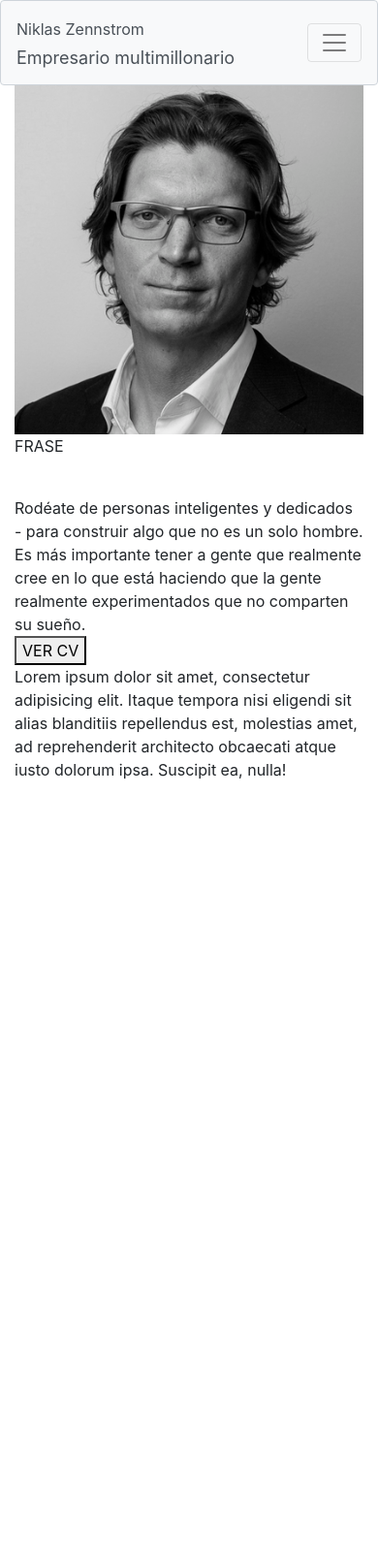
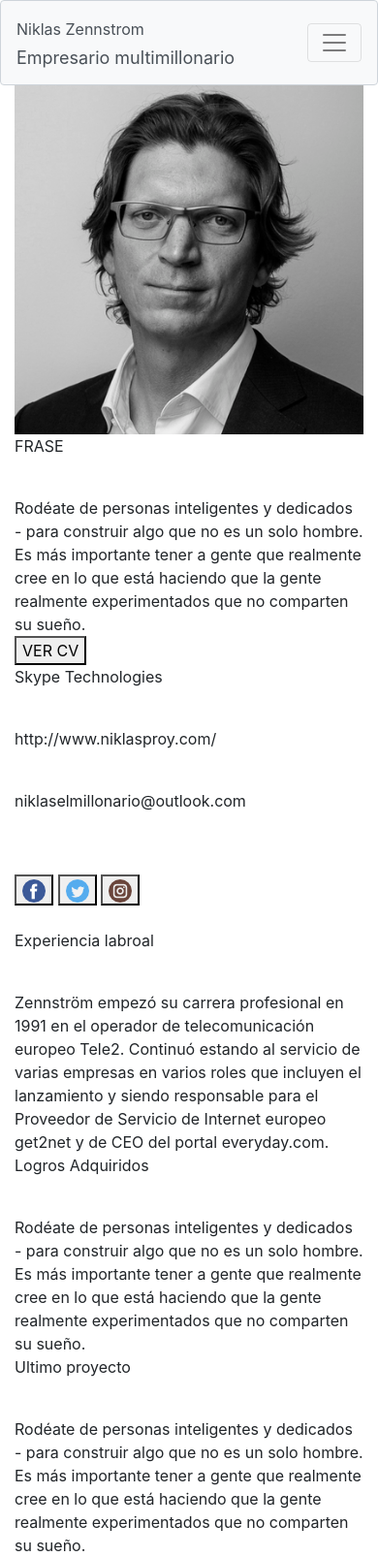
Before and after one commit to rauda4286/web1, a plain HTML site: page index.html in a window 390 px wide. Shown: the whole page at 97% size. Before the commit the page ends 844 px from the top, so only its background shows below. Drawn offline with nearby package versions, Linux system fonts and the light colour scheme.

Commit message:
llenado de algunos campos

```diff
--- a/estilos.css
+++ /dev/null
@@ -1,21 +0,0 @@
-.div {
-    padding-top: 50px;
-    padding-right: 30px;
-    padding-bottom: 50px;
-    padding-left: 80px;
-}
-
-
-.caja {
-
-font-family: sans-serif;
-
-font-size: 18px;
-
-font-weight: 400;
-
-color: #ffffff;
-
-background:#ee0467
-
-}
--- a/index.html
+++ b/index.html
@@ -3,10 +3,10 @@
 <head>
 
     <meta charset="UTF-8">
-    <title>PAGUINA 12</title>
+    <title>PAGUINA 1</title>
         <meta name="viewport" content="width=device-width, initial-scale=1, shrink-to-fit=no">
     <link rel="stylesheet" href="https://maxcdn.bootstrapcdn.com/bootstrap/4.0.0/css/bootstrap.min.css" integrity="sha384-Gn5384xqQ1aoWXA+058RXPxPg6fy4IWvTNh0E263XmFcJlSAwiGgFAW/dAiS6JXm" crossorigin="anonymous">
-    <link rel="stylesheet" href="letra.css">
+    <link rel="stylesheet" type="div/css" href="css/estilos.css">
 
     </head>
 
@@ -41,9 +41,9 @@
         </div>
       </nav>
  <!-- DISEÑO -->
-      <div class="container ">
+      <div class="container">
 
-      <div class="row div">
+      <div class="row">
 
             <div class="col-sm-3">
           <img class="img-fluid" src="img/foto.jpg" />
@@ -53,21 +53,48 @@
 
           <button>VER CV</button>
           </div>
-          <div class="col-sm-3 "><p>Lorem ipsum dolor sit amet, consectetur adipisicing elit. Itaque tempora nisi eligendi sit alias blanditiis repellendus est, molestias amet, ad reprehenderit architecto obcaecati atque iusto dolorum ipsa. Suscipit ea, nulla!</p></div>
+          <div class="col-sm-3 "><p>Skype Technologies</p><br>
+          <p>http://www.niklasproy.com/</p><br><p>niklaselmillonario@outlook.com</p>
+          <br>
+          <br>
+          <button>
+<img src="img/facebook.png" />
+        </button>
+                    <button>
+<img src="img/twitter.png" />
+        </button>
+                   <button>
+<img src="img/instagram.png" />
+        </button>
+          </div>
 
 
 
       </div>
 
-   </div>
+      </div>
+      <br>
 
+  <!-- SEGUNDA CAJA -->
+<div class="container">
+    <div class="row">
+       <div class="col-sm-4 "><p>Experiencia labroal</p> <br> <a>Zennström empezó su carrera profesional en 1991 en el operador de telecomunicación europeo Tele2. Continuó estando al servicio de varias empresas en varios roles que incluyen el lanzamiento y siendo responsable para el Proveedor de Servicio de Internet europeo get2net y de CEO del portal everyday.com.
+        </a>
+        </div>
+        <div class="col-sm-4 "><p>Logros Adquiridos</p> <br> <a>Rodéate de personas inteligentes y dedicados - para construir algo que no es un solo hombre. Es más importante tener a gente que realmente cree en lo que está haciendo que la gente realmente experimentados que no comparten su sueño.</a>
+        </div>
+         <div class="col-sm-4 "><p>Ultimo proyecto</p> <br> <a>Rodéate de personas inteligentes y dedicados - para construir algo que no es un solo hombre. Es más importante tener a gente que realmente cree en lo que está haciendo que la gente realmente experimentados que no comparten su sueño.</a>
+        </div>
 
+    </div>
+</div>
 
 
         <script src="https://code.jquery.com/jquery-3.2.1.slim.min.js" integrity="sha384-KJ3o2DKtIkvYIK3UENzmM7KCkRr/rE9/Qpg6aAZGJwFDMVNA/GpGFF93hXpG5KkN" crossorigin="anonymous"></script>
 <script src="https://cdnjs.cloudflare.com/ajax/libs/popper.js/1.12.9/umd/popper.min.js" integrity="sha384-ApNbgh9B+Y1QKtv3Rn7W3mgPxhU9K/ScQsAP7hUibX39j7fakFPskvXusvfa0b4Q" crossorigin="anonymous"></script>
 <script src="https://maxcdn.bootstrapcdn.com/bootstrap/4.0.0/js/bootstrap.min.js" integrity="sha384-JZR6Spejh4U02d8jOt6vLEHfe/JQGiRRSQQxSfFWpi1MquVdAyjUar5+76PVCmYl" crossorigin="anonymous"></script>
 
+
    </body>
 
     </html>
```
Also changed, not shown: css/estilos.css (added, +28 -0 lines), img/facebook.png (added), img/instagram.png (added), img/twitter.png (added).
